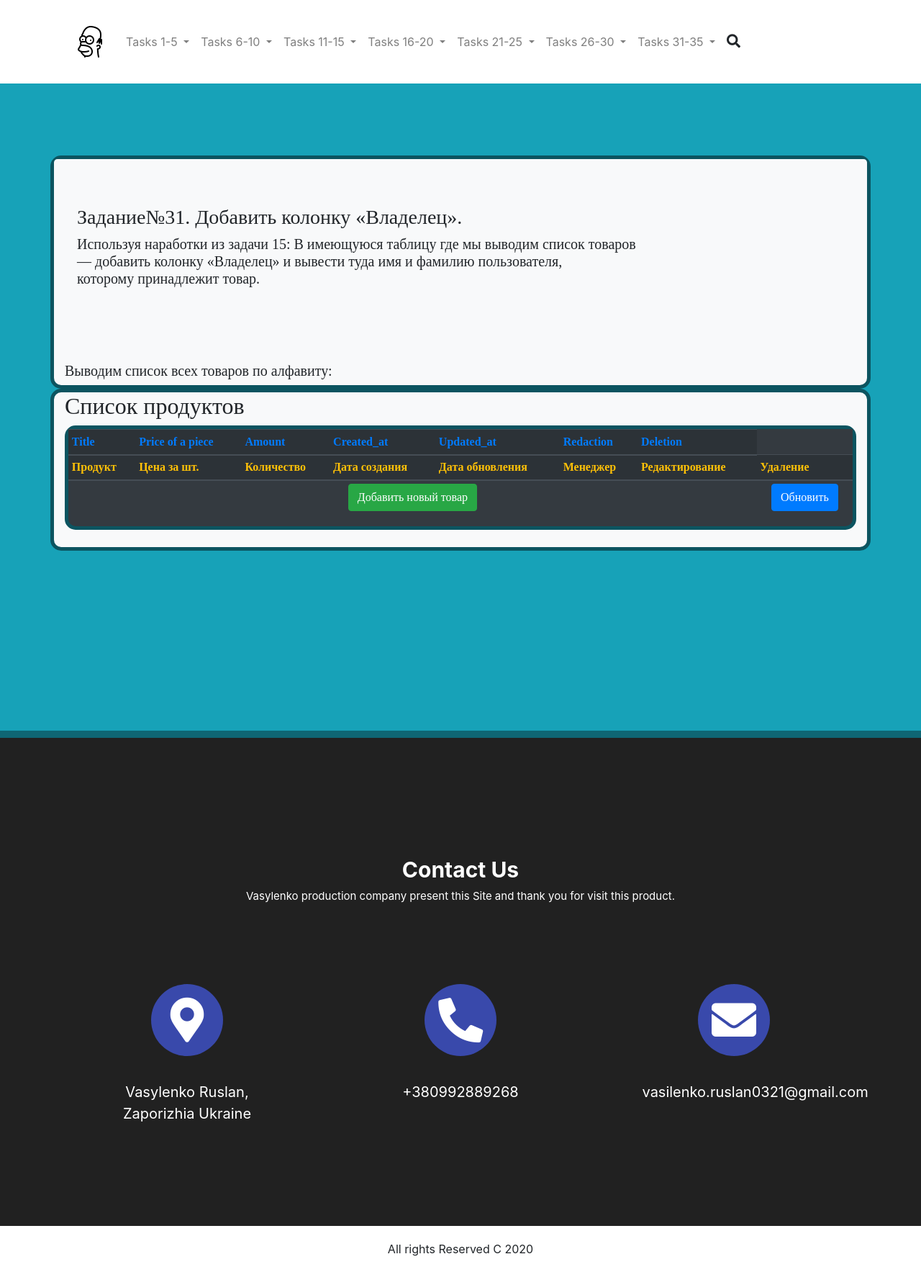
After one commit to VasilenkoRuslan/my-start-resume-work-by-VRV2, a PHP site: page /task31.php in a window 1280 px wide. The commit adds this page. Shown: the whole page at 72% size. Run offline with PHP 8.4, Linux system fonts and the light colour scheme; data that the repository does not hold is empty; some libraries are stand-ins or nearby versions.

Commit message:
add task31

```diff
--- a/header.php
+++ b/header.php
@@ -1,7 +1,7 @@
 <?php include('init_db.php'); ?>
 <?php
 $howMachToOneBtnTasks = 5;
-$howMachBtn = 6;
+$howMachBtn = 7;
 ?>
 <!DOCTYPE HTML>
 <html lang="en">
--- /dev/null
+++ b/task31.php
@@ -0,0 +1,117 @@
+<?php require "header.php"; ?>
+<section class="tasks bg-info">
+    <div class="container bg-light borderForm">
+        <div class="row">
+            <div class="col-md-12 jumbotron text-left bg-light">
+                <h3>Задание№31. Добавить колонку «Владелец».</h3>
+                <h5>Используя наработки из задачи 15:
+                    В имеющуюся таблицу где мы выводим список товаров<br>
+                    — добавить колонку «Владелец» и вывести туда имя и фамилию пользователя,<br> которому принадлежит
+                    товар.</h5>
+            </div>
+            <div class="col-sm-12 justify-content-center">
+                <div class="getProduct">
+                    <h5>Выводим список всех товаров по алфавиту:</h5>
+                </div>
+            </div>
+        </div>
+    </div>
+    <div class="container bg-light borderForm">
+        <div class="row">
+            <div class="col-sm-12 text-center table-responsive">
+                <div class="text-left">
+                    <?php
+                    $sql = true;
+                    if (isset($_GET['delete_id'])) {
+                        $sql = mysqlQuery("DELETE FROM `products2` WHERE `id` = {$_GET['delete_id']}");
+                    }
+
+                    if (isset($_POST['update_id'])) {
+                        $sql = mysqlQuery("UPDATE `products2` SET `name` = '{$_POST['name']}',`price` = '{$_POST['price']}',`amount` = '{$_POST['amount']}',`manager_id` = '{$_POST['manager']}' WHERE `id`='{$_POST['update_id']}'");
+                    }
+
+                    if (isset($_POST['create'])) {
+                        $sql = mysqlQuery("INSERT INTO `products2` (`name`,`price`,`amount`,`manager_id`) VALUES ('{$_POST['name']}','{$_POST['price']}','{$_POST['amount']}','{$_POST['manager']}')");
+                    }
+
+                    if (!$sql) {
+                        global $mysqlConnect;
+                        ?>
+                        <p>Произошла ошибка: <?= mysqli_error($mysqlConnect); ?></p>
+                        <?php
+                    }
+                    ?>
+                    <h2>Список продуктов</h2>
+                    <div class=" table-sm table-responsive-xl borderForm bg-dark">
+                        <table class="table table-dark table-hover">
+                            <thead>
+                            <tr class="table-active text-primary">
+                                <th>Title</th>
+                                <th>Price of a piece</th>
+                                <th>Amount</th>
+                                <th>Created_at</th>
+                                <th>Updated_at</th>
+                                <th>Redaction</th>
+                                <th>Deletion</th>
+                            </tr>
+                            <tr class="table-active text-warning">
+                                <th>Продукт</th>
+                                <th>Цена за шт.</th>
+                                <th>Количество</th>
+                                <th>Дата создания</th>
+                                <th>Дата обновления</th>
+                                <th>Менеджер</th>
+                                <th>Редактирование</th>
+                                <th>Удаление</th>
+                            </tr>
+                            </thead>
+                            <tbody>
+                            <tr>
+                                <?php
+                                $sqlQuery = mysqlQuery('SELECT *, p.name AS nameP, m.name AS nameM FROM `products2` p, `managers2` m WHERE p.manager_id = m.id ORDER BY p.name');
+                                while ($product = mysqli_fetch_assoc($sqlQuery)) {
+                                ?>
+                                <td> <?= $product['nameP']; ?></td>
+                                <td> <?= $product['price']; ?> EUR</td>
+                                <td> <?= $product['amount']; ?> pieces</td>
+                                <td> <?= $product['created_at']; ?></td>
+                                <td> <?= $product['updated_at']; ?></td>
+                                <td> <?= $product['nameM']; ?></td>
+                                <td><a href="task15update.php?update_id=<?= $product['id']; ?>"
+                                       class="btn btn-info">Изменить</a></td>
+                                <td>
+                                    <button onclick="deleteConfirm('<?= $product['id']; ?>', '<?= $product['nameP']; ?>');"
+                                            class="btn btn-danger">Удалить
+                                    </button>
+                                </td>
+                            </tr>
+                            <?php
+                            }
+                            ?>
+                            </tbody>
+                            <tfoot>
+                            <tr>
+                                <td colspan="7" class="text-center"><a href="task15create.php"
+                                                                       class="btn btn-success">Добавить новый
+                                        товар</a></td>
+                                <td colspan="1" class="text-center"><a href="task15.php" class="btn btn-primary">Обновить</a>
+                                </td>
+                            </tr>
+                            </tfoot>
+                        </table>
+                    </div>
+                    <br>
+                </div>
+            </div>
+        </div>
+    </div>
+</section>
+<script>
+    function deleteConfirm(id, product) {
+        let r = confirm("Вы уверены что хотите удалить \nпродукт '" + product + "'?");
+        if (r === true) {
+            document.location = "?delete_id=" + id;
+        }
+    }
+</script>
+<?php include "footer.php"; ?>
```
